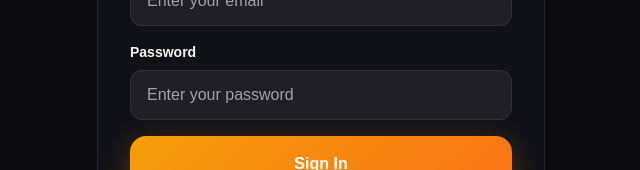
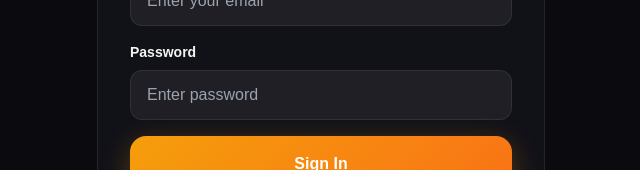
Before and after one commit to Akif-dev/food, a Next.js app: page /login in a window 1280 px wide. Shown: the part 394-564 px from the top of the page, without its empty margins (319-959 px from the left). Built offline with nearby package versions, Linux system fonts and the light colour scheme.

Commit message:
Fix login

```diff
--- a/src/app/login/page.tsx
+++ b/src/app/login/page.tsx
@@ -31,11 +31,15 @@ export default function LoginPage() {
       const result = await login(email, password);
 
       if (result.success) {
-        // ZAROORI FIX: Next.js router.push use nahi karna yahan
-        // window.location use karne se browser refresh ho kar redirect hoga
-        // aur middleware ko naye session ka pata chal jayega.
+        // PRODUCTION REDIRECT FIX:
+        // Hum window.location.replace use kar rahe hain taake:
+        // 1. Browser refresh ho aur Middleware ko naya session mil jaye.
+        // 2. User wapas back button daba kar login page par na aa sake.
         const targetPath = searchParams.get('redirect') || '/admin';
-        window.location.href = targetPath;
+
+        if (typeof window !== 'undefined') {
+          window.location.replace(targetPath);
+        }
       } else {
         setError(result.error || 'Login failed');
         setLoading(false);
@@ -75,6 +79,8 @@ export default function LoginPage() {
               </label>
               <input
                 type="email"
+                name="email"
+                autoComplete="email"
                 value={email}
                 onChange={(e) => setEmail(e.target.value)}
                 className="w-full px-4 py-3 rounded-xl outline-none transition-all duration-300"
@@ -94,6 +100,8 @@ export default function LoginPage() {
               </label>
               <input
                 type="password"
+                name="password"
+                autoComplete="current-password"
                 value={password}
                 onChange={(e) => setPassword(e.target.value)}
                 className="w-full px-4 py-3 rounded-xl outline-none transition-all duration-300"
@@ -102,7 +110,7 @@ export default function LoginPage() {
                   border: `1px solid ${error ? '#EF4444' : borderColor}`,
                   color: textPrimary,
                 }}
-                placeholder="Enter your password"
+                placeholder="Enter password"
                 required
               />
               {error && <p className="text-red-400 text-xs mt-1">{error}</p>}
```
